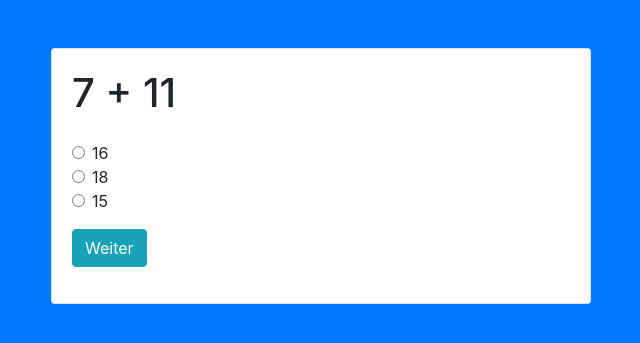
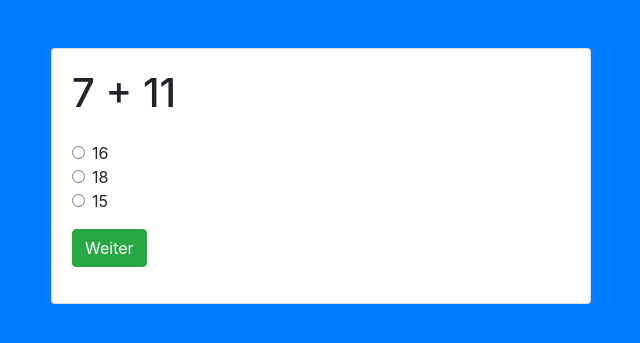
Before and after one commit to tobiasrausch/tobiasrausch.github.io, a Jekyll site: the page school/rechnen/index.html, which Jekyll copies as it is, in a window 1280 px wide. Shown: the top 343 px of the page, without its empty margins (319-959 px from the left). Built offline with Jekyll 4.4.1, drawn with Linux system fonts in a browser that asks for light colours.

Commit message:
btn color

```diff
--- a/school/rechnen/index.html
+++ b/school/rechnen/index.html
@@ -41,7 +41,7 @@
                             </div>
                         </div>
                         <div class="form-group">
-                            <input type="submit" value="Weiter" class="btn btn-info" />
+                            <input type="submit" value="Weiter" class="btn btn-success" />
                         </div>
                     </form>
                 </div>
```
